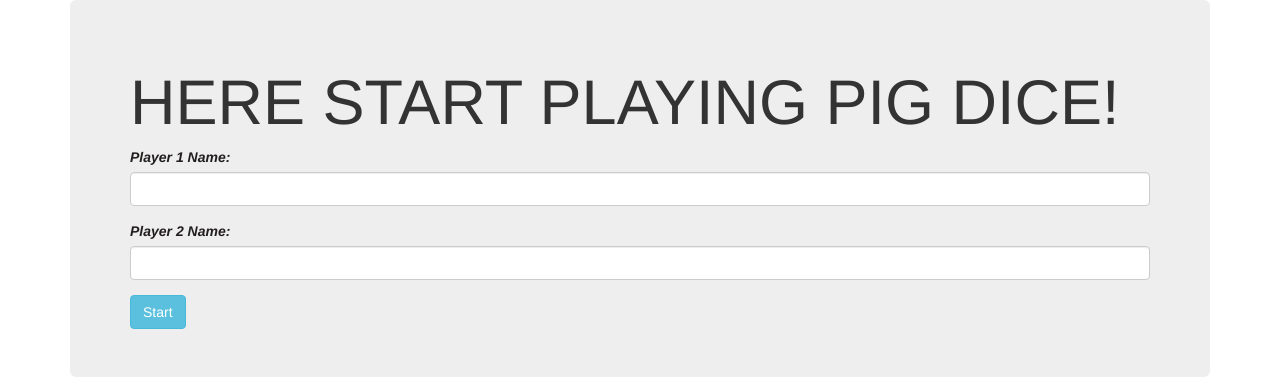
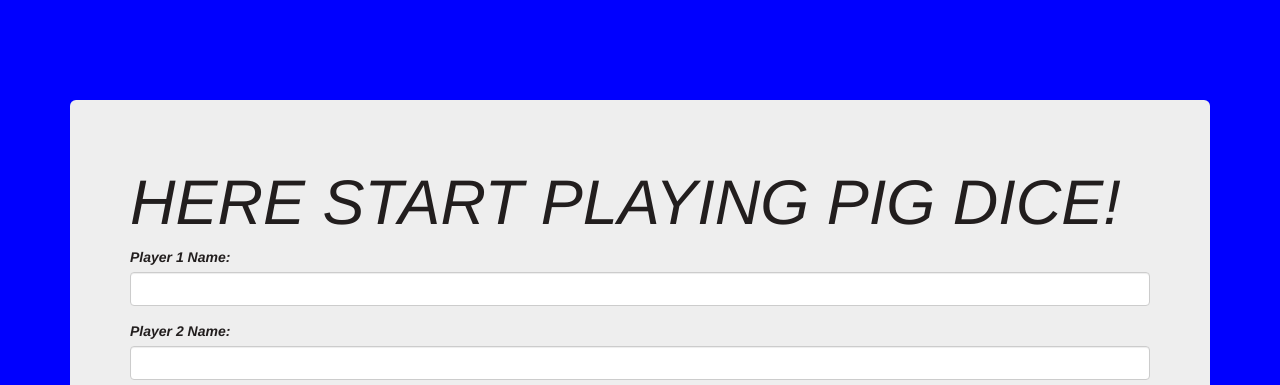
Before and after one commit to ingabire1/pig-game-ingabire, a plain HTML site: page index.html in a window 1280 px wide. Shown: the top 385 px of the page. Drawn offline with nearby package versions, Linux system fonts and the light colour scheme.

```diff
--- a/styles.css
+++ b/styles.css
@@ -1,9 +1,9 @@
 /player-console {
   /display: none;
 }
-/* body { */
+body {
   background-color: blue;
-  text-align: center;
+  /* text-align: center; */
   padding-top: 100px;
   color: white;
 }
```
